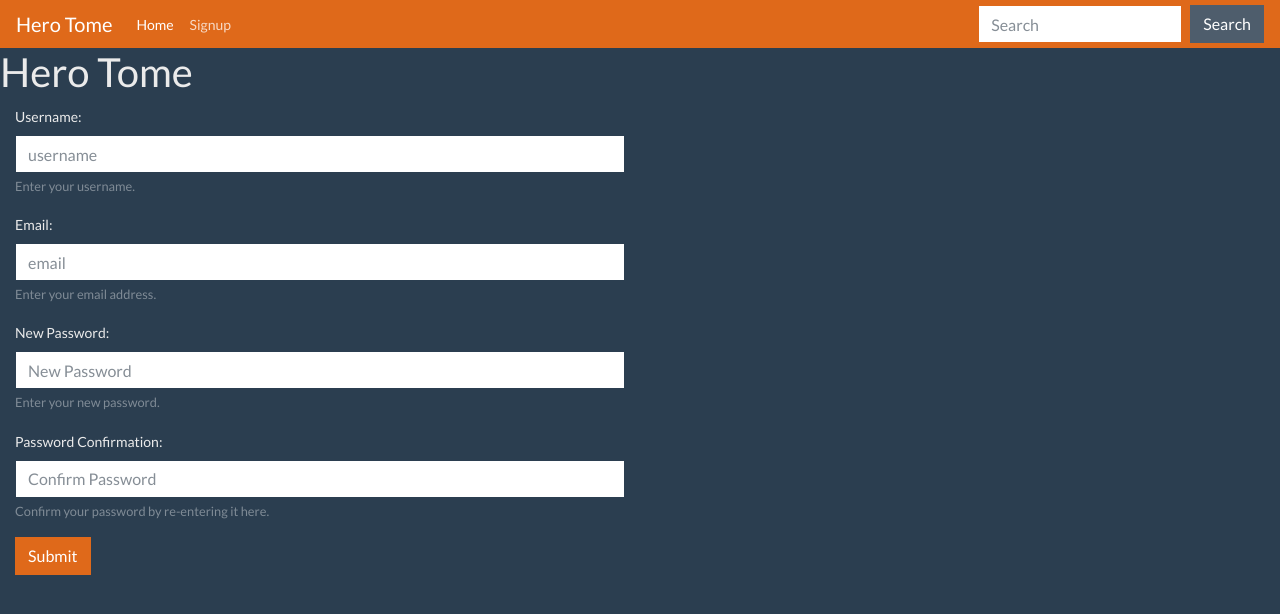
After one commit to LinguaTechnica/hero_tome, a Flask app: page /signup in a window 1280 px wide. The commit adds this page. Shown: the top 614 px of the page. Run offline with Flask 2, Linux system fonts and the light colour scheme; some libraries are stand-ins or nearby versions.

Commit message:
Add signup form and routes.

```diff
--- a/templates/_nav.html
+++ b/templates/_nav.html
@@ -9,9 +9,11 @@
             <li class="nav-item active">
                 <a class="nav-link" href="#">Home <span class="sr-only">(current)</span></a>
             </li>
-            <li class="nav-item">
-                <a class="nav-link" href="#">Features</a>
-            </li>
+            {% if not session.user %}
+                <li class="nav-item">
+                    <a class="nav-link" href="{{ url_for('signup_form') }}">Signup</a>
+                </li>
+            {% endif %}
         </ul>
         <form class="form-inline my-2 my-lg-0" action="/search" method="post">
             <input class="form-control mr-sm-2" type="text" placeholder="Search">
--- /dev/null
+++ b/templates/forms/signup.html
@@ -0,0 +1,40 @@
+<form action="/signup" method="post" id="signupForm">
+    <div class="form-group col-md-6">
+        <label for="usernameData">Username:</label>
+        <input type="text" class="form-control" name="username" id="usernameData"
+               aria-describedby="nameHelp" placeholder="username">
+        <small id="nameHelp" class="form-text text-muted">
+            Enter your username.
+        </small>
+    </div>
+
+    <div class="form-group col-md-6">
+        <label for="emailData">Email:</label>
+        <input type="email" class="form-control" name="email" id="emailData"
+               aria-describedby="emailHelp" placeholder="email">
+        <small id="emailHelp" class="form-text text-muted">
+            Enter your email address.
+        </small>
+    </div>
+
+    <div class="form-group col-md-6">
+        <label for="passwordData">New Password:</label>
+        <input type="password" class="form-control" name="password" id="passwordData"
+               aria-describedby="passwordHelp" placeholder="New Password">
+        <small id="passwordHelp" class="form-text text-muted">
+            Enter your new password.
+        </small>
+    </div>
+
+    <div class="form-group col-md-6">
+        <label for="passwordconfData">Password Confirmation:</label>
+        <input type="password" class="form-control" name="password" id="passwordconfData"
+               aria-describedby="passwordconfHelp" placeholder="Confirm Password">
+        <small id="passwordconfHelp" class="form-text text-muted">
+            Confirm your password by re-entering it here.
+        </small>
+    </div>
+    <div class="form-group col-md-6">
+        <button type="submit" class="btn btn-primary">Submit</button>
+    </div>
+</form>
--- /dev/null
+++ b/templates/signup.html
@@ -0,0 +1,9 @@
+{% extends 'base.html' %}
+
+{% block title %}Sign-up{% endblock %}
+
+{% block content %}
+
+{% include 'forms/signup.html' %}
+
+{% endblock %}
--- a/views.py
+++ b/views.py
@@ -1,4 +1,4 @@
-from flask import Flask, render_template
+from flask import Flask, render_template, redirect, request
 
 app = Flask(__name__)
 
@@ -6,3 +6,23 @@
 @app.route('/')
 def index():
     return render_template('index.html')
+
+
+@app.route('/signup')
+def signup_form():
+    """Renders sign-up form"""
+    app.logger.info('Rendering sign-up form ...')
+    return render_template('signup.html')
+
+
+@app.route('/api/signup', methods=['POST'])
+def signup():
+    """
+    Handle signup form.
+    Requires username, email, password and password confirmation.
+    """
+    app.logger.info('Creating new user ...')
+    user_data = request.form
+    app.logger.info(f'User data: {user_data}')
+
+    return redirect('heroes/list.html')
```
